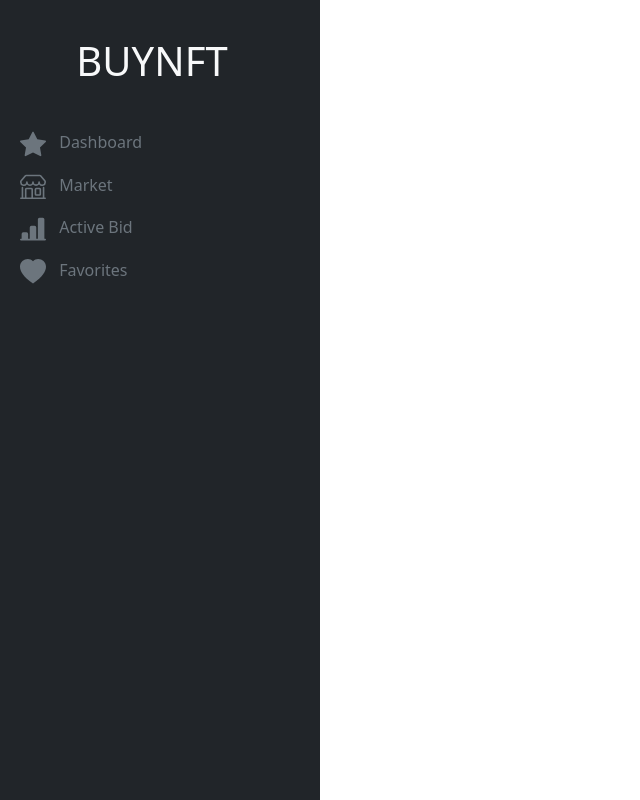
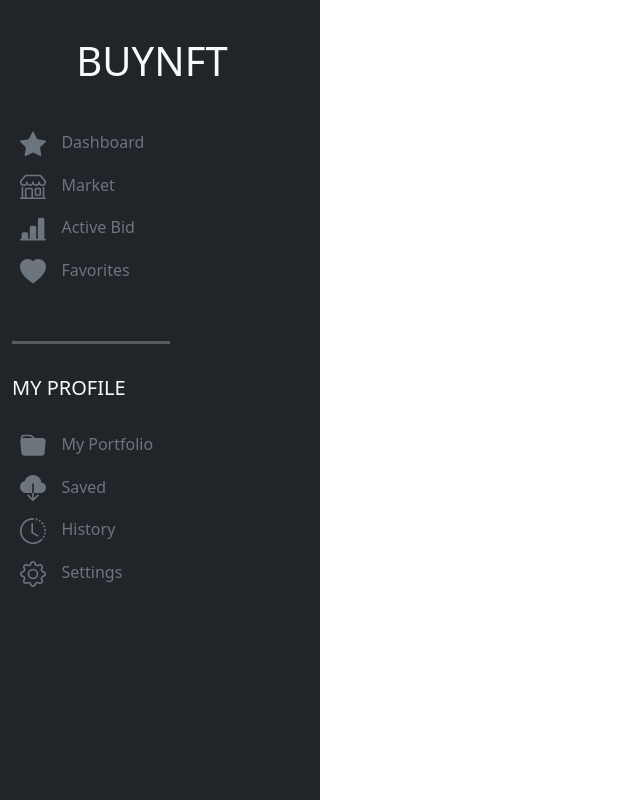
Before and after one commit to SebasttianDaza/buyNftDashboard, a React (Vite) app: page / in a window 1280 px wide. Shown: the whole page, without its empty margins (0-640 px from the left). Built offline with nearby package versions, Linux system fonts and the light colour scheme.

Commit message:
Navbar with component NavItem
I've customized the Navegation

```diff
--- a/src/Components/NavItem/NavItem.jsx
+++ b/src/Components/NavItem/NavItem.jsx
@@ -3,9 +3,9 @@ import PropTypes from "prop-types";
 import Row from "react-bootstrap/Row";
 import Col from "react-bootstrap/Col";
 
-const NavItem = ({text, icon, ...props}) => {
+const NavItem = ({text, icon, classPrimary}) => {
   return (
-    <Nav.Link href="#" className="text-secondary">
+    <Nav.Link href="#" className={classPrimary}>
       <Nav.Item>
         <Row>
           <Col xs={3}>{icon}</Col>
@@ -19,6 +19,7 @@ const NavItem = ({text, icon, ...props}) => {
 NavItem.propTypes = {
   text: PropTypes.string.isRequired,
   icon: PropTypes.element,
+  classPrimary: PropTypes.string,
 };
 
 export default NavItem;
--- a/src/Pages/Nav/nav.jsx
+++ b/src/Pages/Nav/nav.jsx
@@ -1,7 +1,16 @@
 import {Navbar, Nav} from "react-bootstrap";
 import Container from "react-bootstrap/Container";
 import "./nav.css";
-import {StarFill, Shop, BarChartLineFill, HeartFill} from "react-bootstrap-icons";
+import {
+  StarFill,
+  Shop,
+  BarChartLineFill,
+  HeartFill,
+  FolderFill,
+  CloudDownloadFill,
+  ClockHistory,
+  Gear,
+} from "react-bootstrap-icons";
 
 import NavItem from "../../Components/NavItem/NavItem";
 
@@ -14,17 +23,49 @@ const Navegation = () => {
         className="bg-dark sidebar col-md-3 flex-column"
         onSelect={(selectedKey) => alert(`selected ${selectedKey}`)}
       >
-        <Navbar.Brand fluid className="mt-4 mb-4 brand-media text-left">
+        <Navbar.Brand className="mt-4 mb-4 brand-media text-left">
           <h1 className="text-light text-left text-uppercase">BuyNft</h1>
         </Navbar.Brand>
         <Container fluid className="bg-dark">
           <Navbar.Toggle aria-controls="responsive-navbar-nav" />
           <Navbar.Collapse id="responsive-navbar-nav">
             <Nav className="me-auto flex-column">
-              <NavItem text="Dashboard" icon={<StarFill size={26} />} />
-              <NavItem text="Market" icon={<Shop size={26} />} />
-              <NavItem text="Active Bid" icon={<BarChartLineFill size={26} />} />
-              <NavItem text="Favorites" icon={<HeartFill size={26} />} />
+              <NavItem
+                text="Dashboard"
+                classPrimary="text-secondary"
+                icon={<StarFill size={26} />}
+              />
+              <NavItem classPrimary="text-secondary" text="Market" icon={<Shop size={26} />} />
+              <NavItem
+                classPrimary="text-secondary"
+                text="Active Bid"
+                icon={<BarChartLineFill size={26} />}
+              />
+              <NavItem
+                classPrimary="text-secondary"
+                text="Favorites"
+                icon={<HeartFill size={26} />}
+              />
+              <hr className="bg-secondary border-3 border-top border-white mt-5 mb-4" />
+              <Navbar.Brand>
+                <p className="text-left text-uppercase text-light ">my profile</p>
+              </Navbar.Brand>
+              <NavItem
+                classPrimary="text-secondary"
+                text="My Portfolio"
+                icon={<FolderFill size={26} />}
+              />
+              <NavItem
+                classPrimary="text-secondary"
+                text="Saved"
+                icon={<CloudDownloadFill size={26} />}
+              />
+              <NavItem
+                classPrimary="text-secondary"
+                text="History"
+                icon={<ClockHistory size={26} />}
+              />
+              <NavItem classPrimary="text-secondary" text="Settings" icon={<Gear size={26} />} />
             </Nav>
           </Navbar.Collapse>
         </Container>
```
